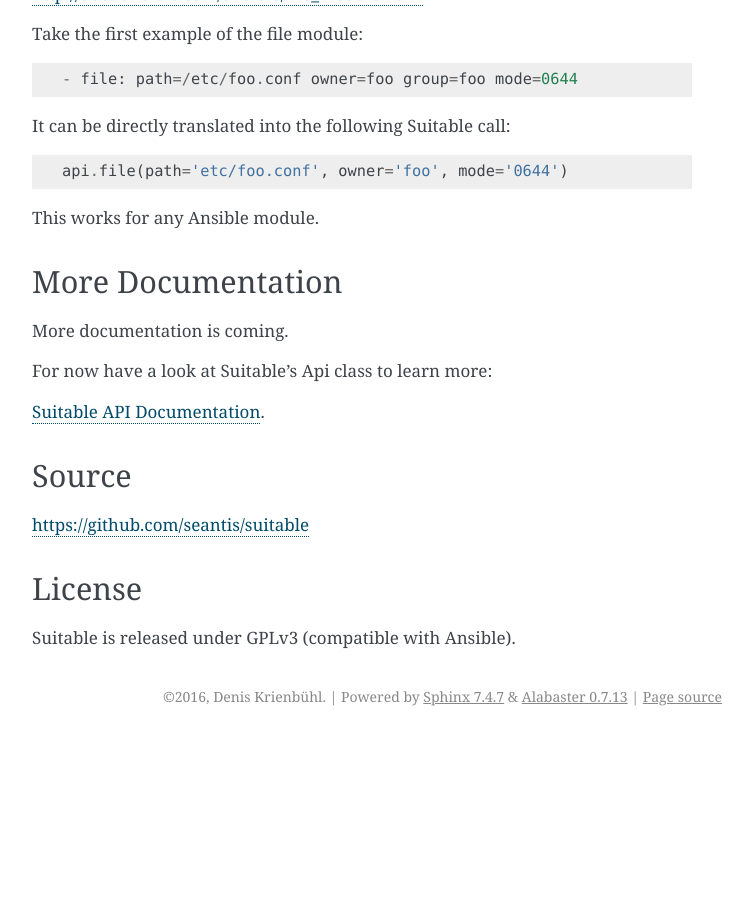
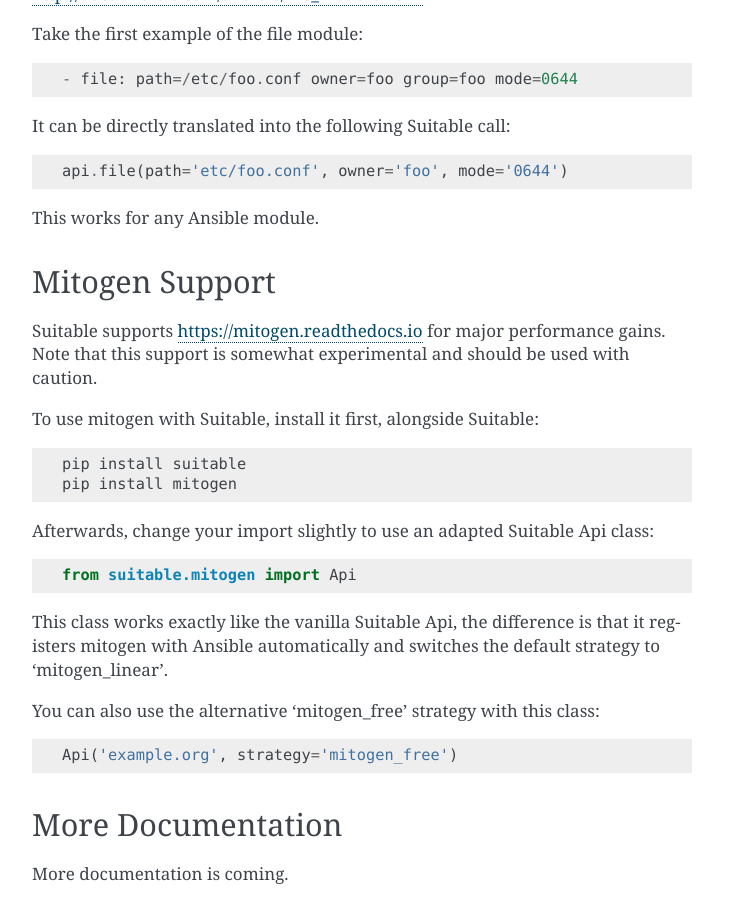
Before and after one commit to seantis/suitable, a Sphinx documentation site: the page built from docs/source/index.rst, in a window 1280 px wide and 900 px high, scrolled down 2115 px. Shown: the whole window, without its empty margins (388-1141 px from the left). Built offline with Sphinx 7.4.7, drawn with Linux system fonts in a browser that asks for light colours; before the commit the page ends 2851 px from its top, so only the background shows below that.

Commit message:
Adds mitogen support.
See #11.

```diff
--- a/README.rst
+++ b/README.rst
@@ -48,6 +48,10 @@
 
 Changelog
 ---------
+
+- Adds mitogen support.
+  [href]
+
 0.12.0 (2018-06-14)
 ~~~~~~~~~~~~~~~~~~~
 
--- a/docs/source/index.rst
+++ b/docs/source/index.rst
@@ -105,6 +105,30 @@
 
 This works for any Ansible module.
 
+Mitogen Support
+---------------
+
+Suitable supports `<https://mitogen.readthedocs.io>`_ for major performance
+gains. Note that this support is somewhat experimental and should be used
+with caution.
+
+To use mitogen with Suitable, install it first, alongside Suitable::
+
+    pip install suitable
+    pip install mitogen
+
+Afterwards, change your import slightly to use an adapted Suitable Api class::
+
+    from suitable.mitogen import Api
+
+This class works exactly like the vanilla Suitable Api, the difference is that
+it registers mitogen with Ansible automatically and switches the default
+strategy to 'mitogen_linear'.
+
+You can also use the alternative 'mitogen_free' strategy with this class::
+
+    Api('example.org', strategy='mitogen_free')
+
 More Documentation
 ------------------
 
--- a/setup.py
+++ b/setup.py
@@ -51,6 +51,7 @@
     python_requires='>=2.7, !=3.0.*, !=3.1.*, !=3.2.*, !=3.3.*, !=3.4.*',
     extras_require={
         'tests': [
+            'mitogen',
             'pytest',
         ]
     },
```
Also changed, not shown: 2 other files.
